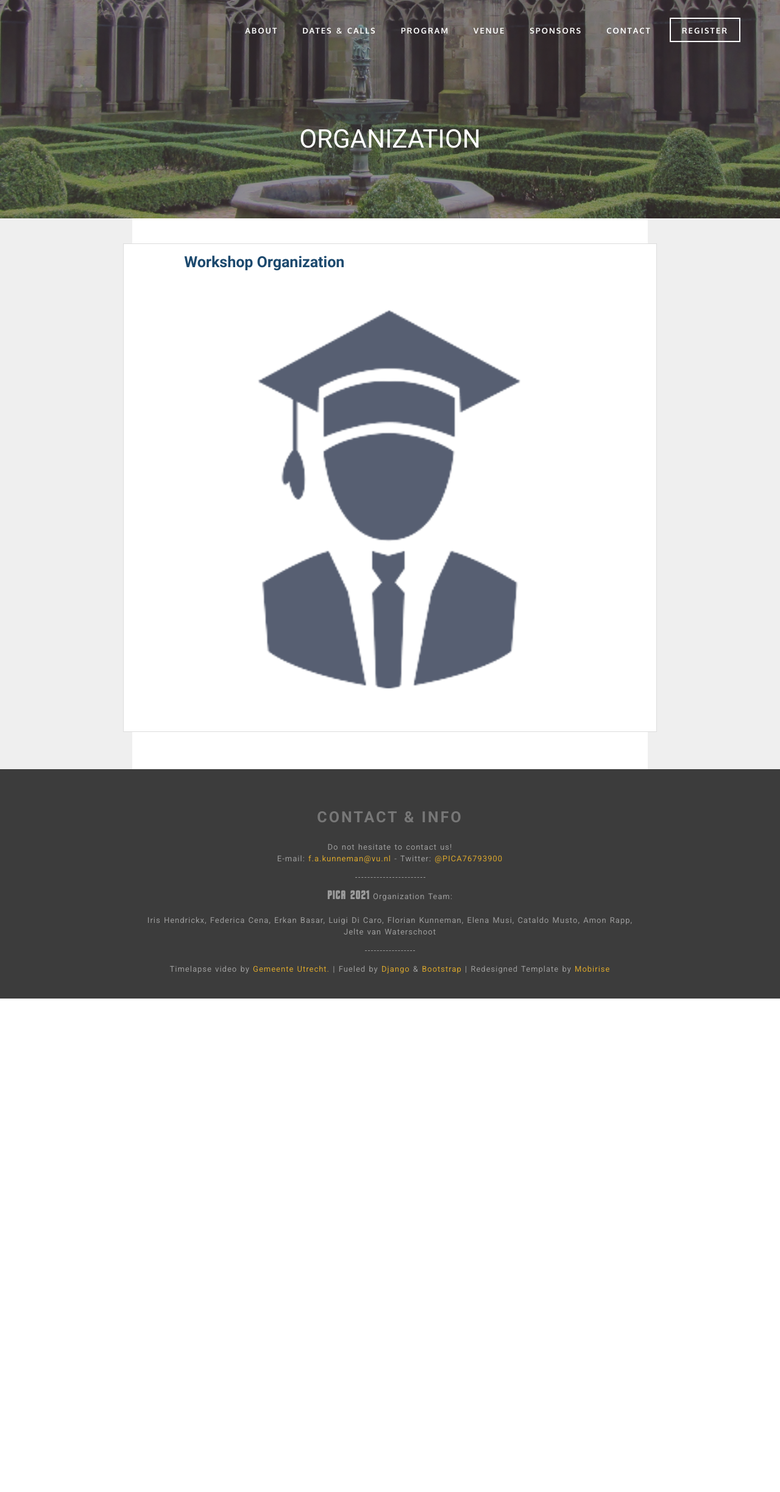
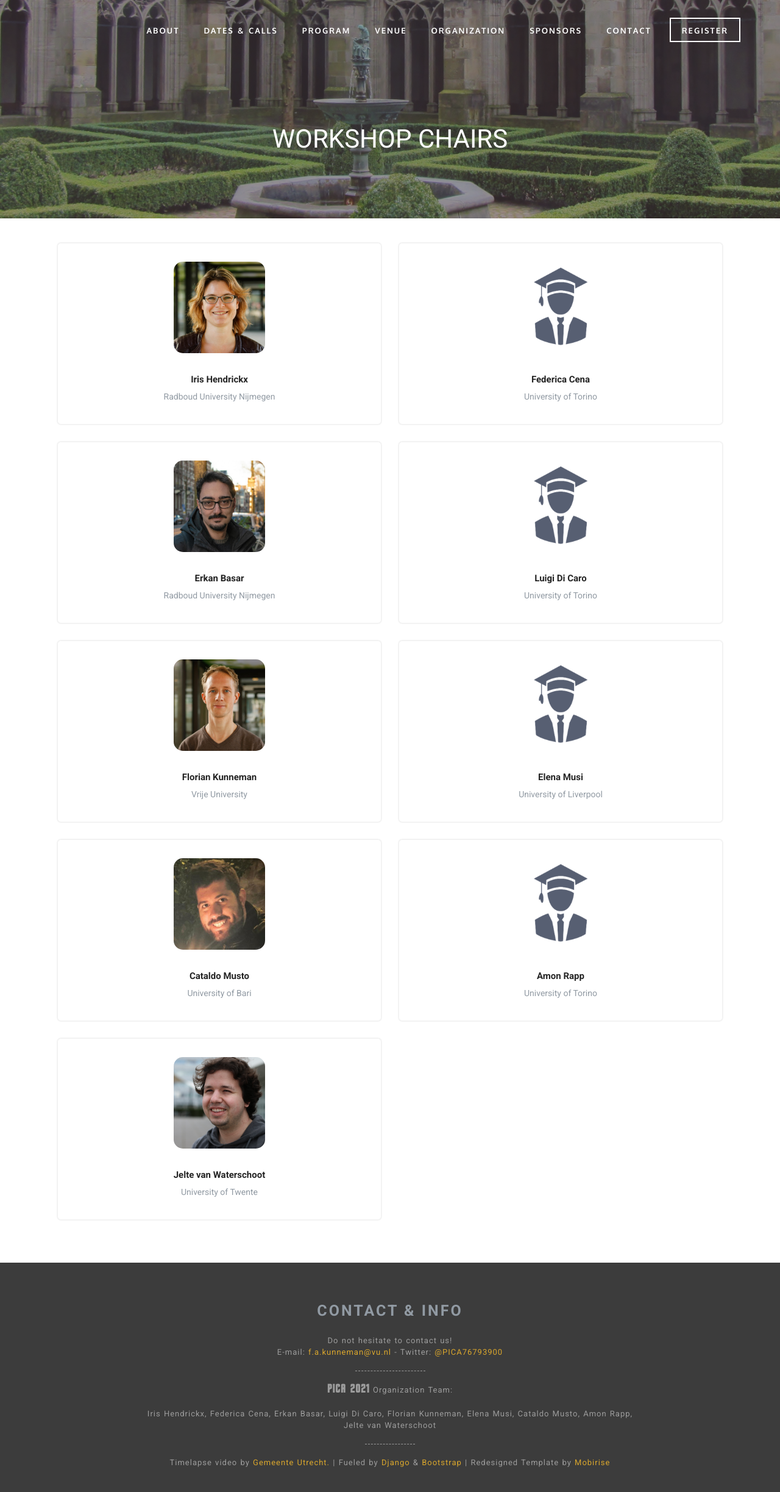
Before and after one commit to ErkanBasar/CLIN28-website, a Django app: page /organization in a window 1280 px wide. Shown: the whole page at 61% size. Before the commit the page ends 1637 px from the top, so only its background shows below. Run offline with Django 3.2, Linux system fonts and the light colour scheme; some libraries are stand-ins or nearby versions; some web fonts are replaced.

Commit message:
added the organization page

```diff
--- /dev/null
+++ b/static/css/team-profile.css
@@ -0,0 +1,120 @@
+
+.card.user-card {
+  border-top: none;
+  -webkit-box-shadow: 0 0 1px 2px rgba(0,0,0,0.05), 0 -2px 1px -2px rgba(0,0,0,0.04), 0 0 0 -1px rgba(0,0,0,0.05);
+  box-shadow: 0 0 1px 2px rgba(0,0,0,0.05), 0 -2px 1px -2px rgba(0,0,0,0.04), 0 0 0 -1px rgba(0,0,0,0.05);
+  -webkit-transition: all 150ms linear;
+  transition: all 150ms linear;
+}
+
+.card {
+  border-radius: 5px;
+  -webkit-box-shadow: 0 1px 2.94px 0.06px rgba(4,26,55,0.16);
+  box-shadow: 0 1px 2.94px 0.06px rgba(4,26,55,0.16);
+  border: none;
+  margin-bottom: 30px;
+  -webkit-transition: all 0.3s ease-in-out;
+  transition: all 0.3s ease-in-out;
+}
+
+.card .card-header {
+  background-color: transparent;
+  border-bottom: none;
+  padding: 25px;
+}
+
+.card .card-header h5 {
+  margin-bottom: 0;
+  color: #222;
+  font-size: 14px;
+  font-weight: 600;
+  display: inline-block;
+  margin-right: 10px;
+  line-height: 1.4;
+}
+
+.card .card-header+.card-block, .card .card-header+.card-block-big {
+  padding-top: 0;
+}
+
+.user-card .card-block {
+  text-align: center;
+}
+
+.card .card-block {
+  padding: 25px;
+}
+
+.user-card .card-block .user-image {
+  position: relative;
+  margin: 0 auto;
+  display: inline-block;
+  padding: 5px;
+  width: 160px;
+  height: 160px;
+}
+
+.user-card .card-block .user-image img {
+  z-index: 20;
+  position: absolute;
+  top: 5px;
+  left: 5px;
+  width: 150px;
+  height: 150px;
+}
+
+.img-radius {
+  border-radius: 10%;
+}
+
+.f-w-600 {
+  font-weight: 600;
+}
+
+.m-b-10 {
+  margin-bottom: 10px;
+}
+
+.m-t-25 {
+  margin-top: 25px;
+}
+
+.m-t-15 {
+  margin-top: 15px;
+}
+
+.card .card-block p {
+  line-height: 1.4;
+}
+
+.text-muted {
+  color: #919aa3 !important;
+}
+
+.user-card .card-block .activity-leval li.active {
+  background-color: #2ed8b6;
+}
+
+.user-card .card-block .activity-leval li {
+  display: inline-block;
+  width: 15%;
+  height: 4px;
+  margin: 0 3px;
+  background-color: #ccc;
+}
+
+.user-card .card-block .counter-block {
+  color: #fff;
+}
+
+.m-t-10 {
+  margin-top: 10px;
+}
+
+.p-20 {
+  padding: 20px;
+}
+
+.user-card .card-block .user-social-link i {
+  font-size: 30px;
+}
--- a/templates/base.html
+++ b/templates/base.html
@@ -63,9 +63,9 @@
                 <!-- <li class="mbr-navbar__item">
                   <a class="btn text-white" href="#keynote">KEYNOTE</a>
                 </li> -->
-                <!-- <li class="mbr-navbar__item">
+                <li class="mbr-navbar__item">
                   <a class="btn text-white" href="{% url 'organization' %}">ORGANIZATION</a>
-                </li> -->
+                </li>
                 <li class="mbr-navbar__item">
                   <a class="btn text-white" href="{% url 'home' %}#sponsors">SPONSORS</a>
                 </li>
--- a/templates/organization.html
+++ b/templates/organization.html
@@ -1,32 +1,133 @@
 {% extends 'base.html' %}
 {% load static %}
 
-{% block header-title %}ORGANIZATION{% endblock %}
+{% block pageBasedCSS %}
+  <link rel="stylesheet" href="{% static 'css/team-profile.css' %}" type="text/css">
+{% endblock %}
+
+{% block header-title %}WORKSHOP CHAIRS{% endblock %}
 
 {% block main %}
 
-<section class="mbr-box mbr-section mbr-section--relative mbr-section--fixed-size mbr-section--bg-adapted" id="form1-54346" style="background-color: #efefef;">
-
-  <div class="mbr-section__container">
+<section class="mbr-box mbr-section mbr-section--relative mbr-section--bg-adapted mbr-parallax-background">
+  <div class="mbr-overlay" style="opacity: 0.8 ; background-color: white;"></div>
+  <div class="mbr-section__container container">
     <div class="row">
       <div class="col-sm-12">
         <div class="row">
-          <div class="col-sm-8 col-sm-offset-2 mbr-section__container--sm-padding container" style="background-color:white;">
+          <div class="col-sm-12 mbr-section__container--sm-padding container" style="background-color:white;">
+              <!-- The following cards are from: https://www.bootdey.com/snippets/view/bs4-seller-cards -->
+              <div class="container">
 
-            <div class="col-sm-10 col-sm-offset-1">
-              <h4 class="blue">Workshop Organization</h4>
-            </div>
+                  <div class="col-xl-3 col-lg-6 col-md-6 col-sm-6 col-xs-12">
+                    <div class="card user-card">
+                      <div class="card-block">
+                        <div class="user-image">
+                          <img src="{% static 'images/organization-photos/hendrickx.jpg' %}" class="img-radius">
+                        </div>
+                        <h4 class="f-w-600 m-t-25 m-b-10">Iris Hendrickx</h4>
+                        <p class="text-muted">Radboud University Nijmegen</p>
+                      </div>
+                    </div>
+                  </div>
 
-            <div class="row">
-              <div class="thumbnail" style="float: unset; width: 100%;">
-                <div class="image row" data-toggle="tooltip" data-placement="bottom" title="NWO: Nederlandse Organisatie voor Wetenschappelijk Onderzoek">
-                  <a href="http://www.nwo.nl/"  target="_blank">
-                    <img src="{% static 'images/keynote-dummy.png'%}">
-                   </a>
-                </div>
+                  <div class="col-xl-3 col-lg-6 col-md-6 col-sm-6 col-xs-12">
+                    <div class="card user-card">
+                      <div class="card-block">
+                        <div class="user-image">
+                          <img src="{% static 'images/keynote-dummy.png' %}" class="img-radius">
+                        </div>
+                        <h4 class="f-w-600 m-t-25 m-b-10">Federica Cena</h4>
+                        <p class="text-muted">University of Torino</p>
+                      </div>
+                    </div>
+                  </div>
+
+                  <div class="col-xl-3 col-lg-6 col-md-6 col-sm-6 col-xs-12">
+                    <div class="card user-card">
+                      <div class="card-block">
+                        <div class="user-image">
+                          <img src="{% static 'images/organization-photos/basar.jpg' %}" class="img-radius">
+                        </div>
+                        <h4 class="f-w-600 m-t-25 m-b-10">Erkan Basar</h4>
+                        <p class="text-muted">Radboud University Nijmegen</p>
+                      </div>
+                    </div>
+                  </div>
+
+                  <div class="col-xl-3 col-lg-6 col-md-6 col-sm-6 col-xs-12">
+                    <div class="card user-card">
+                      <div class="card-block">
+                        <div class="user-image">
+                          <img src="{% static 'images/keynote-dummy.png' %}" class="img-radius">
+                        </div>
+                        <h4 class="f-w-600 m-t-25 m-b-10">Luigi Di Caro</h4>
+                        <p class="text-muted">University of Torino</p>
+                      </div>
+                    </div>
+                  </div>
+
+                  <div class="col-xl-3 col-lg-6 col-md-6 col-sm-6 col-xs-12">
+                    <div class="card user-card">
+                      <div class="card-block">
+                        <div class="user-image">
+                          <img src="{% static 'images/organization-photos/kunneman.jpg' %}" class="img-radius">
+                        </div>
+                        <h4 class="f-w-600 m-t-25 m-b-10">Florian Kunneman</h4>
+                        <p class="text-muted">Vrije University</p>
+                      </div>
+                    </div>
+                  </div>
+
+                  <div class="col-xl-3 col-lg-6 col-md-6 col-sm-6 col-xs-12">
+                    <div class="card user-card">
+                      <div class="card-block">
+                        <div class="user-image">
+                          <img src="{% static 'images/keynote-dummy.png' %}" class="img-radius">
+                        </div>
+                        <h4 class="f-w-600 m-t-25 m-b-10">Elena Musi</h4>
+                        <p class="text-muted">University of Liverpool</p>
+                      </div>
+                    </div>
+                  </div>
+
+                  <div class="col-xl-3 col-lg-6 col-md-6 col-sm-6 col-xs-12">
+                    <div class="card user-card">
+                      <div class="card-block">
+                        <div class="user-image">
+                          <img src="{% static 'images/organization-photos/musto.jpg' %}" class="img-radius">
+                        </div>
+                        <h4 class="f-w-600 m-t-25 m-b-10">Cataldo Musto</h4>
+                        <p class="text-muted">University of Bari</p>
+                      </div>
+                    </div>
+                  </div>
+
+                  <div class="col-xl-3 col-lg-6 col-md-6 col-sm-6 col-xs-12">
+                    <div class="card user-card">
+                      <div class="card-block">
+                        <div class="user-image">
+                          <img src="{% static 'images/keynote-dummy.png' %}" class="img-radius">
+                        </div>
+                        <h4 class="f-w-600 m-t-25 m-b-10">Amon Rapp</h4>
+                        <p class="text-muted">University of Torino</p>
+                      </div>
+                    </div>
+                  </div>
+
+                  <div class="col-xl-3 col-lg-6 col-md-6 col-sm-6 col-xs-12">
+                    <div class="card user-card">
+                      <div class="card-block">
+                        <div class="user-image">
+                          <img src="{% static 'images/organization-photos/waterschoot.jpg' %}" class="img-radius">
+                        </div>
+                        <h4 class="f-w-600 m-t-25 m-b-10">Jelte van Waterschoot</h4>
+                        <p class="text-muted">University of Twente</p>
+                      </div>
+                    </div>
+                  </div>
+
               </div>
-            </div>
-
           </div>
         </div>
       </div>
```
Also changed, not shown: templates/calls.html (+0 -18 lines), static/images/keynote-dummy.png, static/images/organization-photos/basar.jpg (added), static/images/organization-photos/hendrickx.jpg (added), static/images/organization-photos/kunneman.jpg (added), static/images/organization-photos/musto.jpg (added), static/images/organization-photos/waterschoot.jpg (added).
